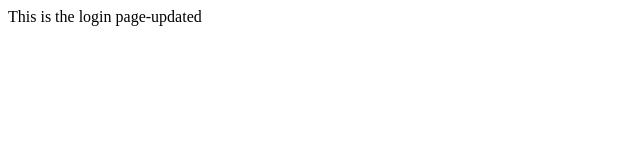
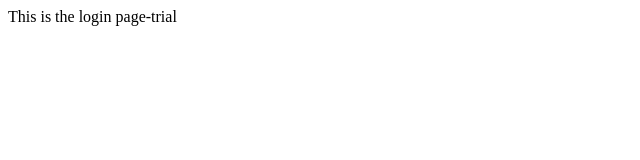
Before and after one commit to dark-knight20/Restaurant_BO, a plain HTML site: page features/index.html in a window 1280 px wide. Shown: the full height of the page, 0-640 px from the left. Drawn offline with Linux system fonts and the light colour scheme.

Commit message:
trial commit

```diff
--- a/features/index.html
+++ b/features/index.html
@@ -7,7 +7,7 @@
 </head>
 <body>
     <div>
-        This is the login page-updated
+        This is the login page-trial
     </div>
 </body>
 </html>
```
